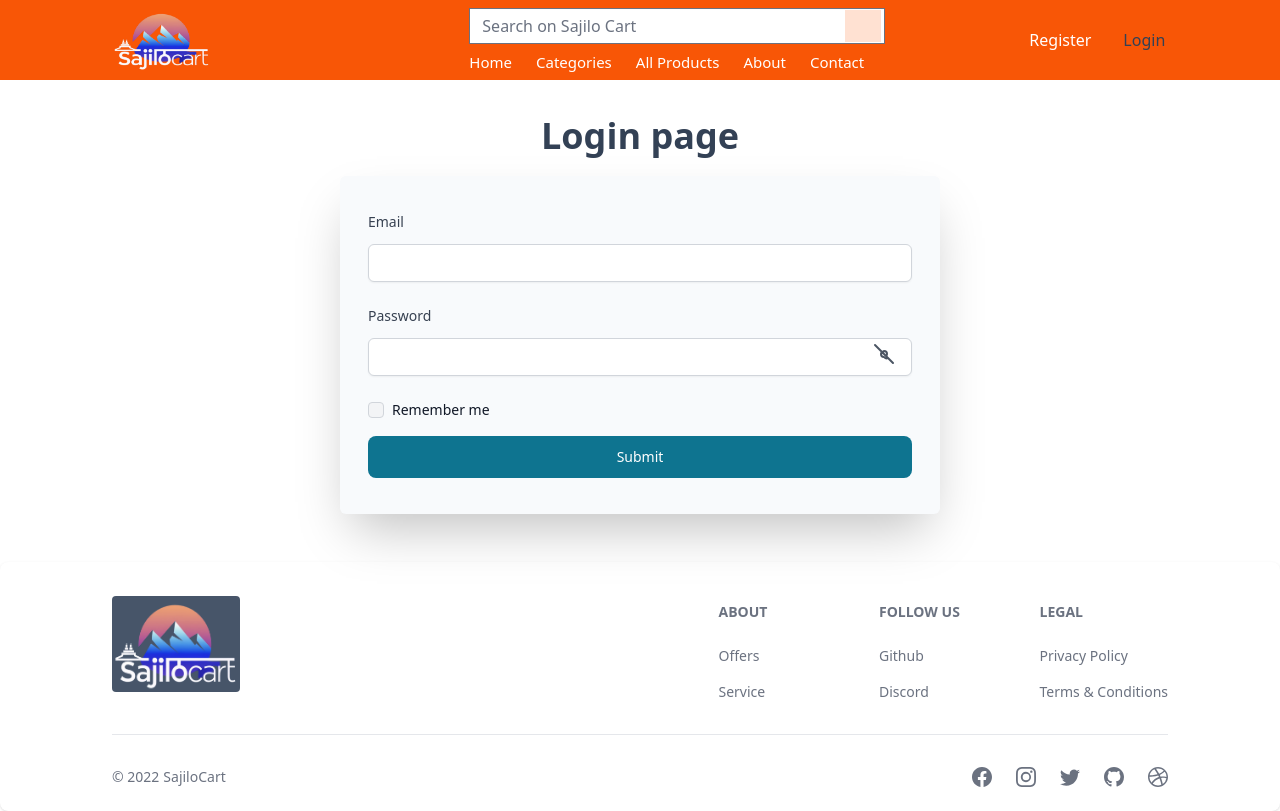
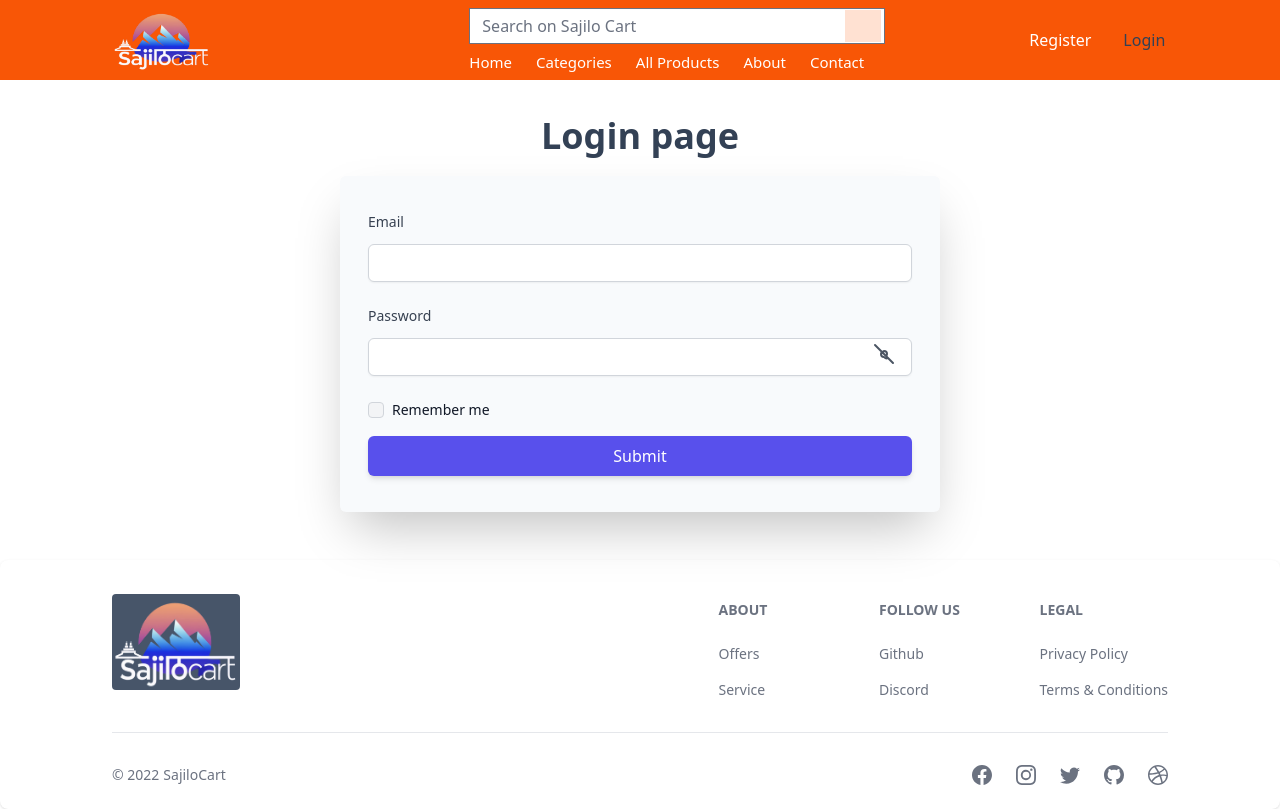
Before and after one commit to Subashh-Chaudhary/Ecomm-UI, a React (Vite) app: page /login in a window 1280 px wide. Built offline with nearby package versions, Linux system fonts and the light colour scheme.

Commit message:
loading animation

```diff
--- a/src/components/loading/loading.component.tsx
+++ b/src/components/loading/loading.component.tsx
@@ -1,12 +1,16 @@
 import { Spinner } from "flowbite-react";
 
-const BasicLoading = ({label}: {label:string})=>{
-          return(
-                    <>
-                     <Spinner aria-label="Spinner button example" size="sm" />
-                     <span className="pl-3">{label}</span>
-                    </>
-          )
-}
+const BasicLoading = ({ label }: { label: string }) => {
+  return (
+    <>
+    <div
+    className="flex justify-center gap-3 text-white">
+          <span className="pl-3">{label}</span>
+      <Spinner aria-label="Spinner button example" size="md" />
+    </div>
+
+    </>
+  );
+};
 
 export default BasicLoading;
--- a/src/pages/auth/login/login.page.tsx
+++ b/src/pages/auth/login/login.page.tsx
@@ -1,5 +1,5 @@
 import { useState } from "react";
-import { Button, Checkbox, Label,} from "flowbite-react";
+import {Checkbox, Label,} from "flowbite-react";
 import {
   InputLabel,
   PasswordInput,
@@ -10,6 +10,7 @@ import { yupResolver } from "@hookform/resolvers/yup";
 import * as Yup from "yup";
 import { toast } from "react-toastify";
 import { useNavigate } from "react-router-dom";
+import BasicLoading from "../../../components/loading/loading.component";
 
 const LoginPage = () => {
   const [loading, setLoading] = useState(false);
@@ -32,7 +33,7 @@ const LoginPage = () => {
     resolver: yupResolver(registerDTO),
   });
 
-  const submitForm = (data: any) => {
+  const submitForm = () => {
     try{
       // TODO: POST-API call
 
@@ -46,7 +47,9 @@ const LoginPage = () => {
       console.error(exception);
     }
     finally{
-      setLoading(false);
+      setTimeout(() =>{
+        setLoading(false);
+      }, 800)
     }
 
   };
@@ -87,10 +90,16 @@ const LoginPage = () => {
             <Label htmlFor="remember"
             className="">Remember me</Label>
           </div>
-          <Button
+          <button
           type="submit"
+          className="w-full rounded-md bg-indigo-600 py-2 px-4 text-white shadow-md hover:bg-indigo-700 focus:outline-none focus:ring-2 focus:ring-indigo-500 focus:ring-offset-2 active:scale-95 transition-transform duration-150 ease-in-out "
           disabled = {loading}
-          >Submit</Button>
+          >
+            {
+            loading ? <BasicLoading label="Account Logging..."/> : 'Submit'
+          }
+          </button>
+
         </form>
       </section>
     </>
--- a/src/pages/auth/register/register.page.tsx
+++ b/src/pages/auth/register/register.page.tsx
@@ -48,7 +48,9 @@ const RegisterPage = () => {
       toast.error(exception.data.message);
     }
     finally{
-      setLoading(false);
+      setTimeout(() =>{
+        setLoading(false);
+      }, 800)
     }
 
   }
```
